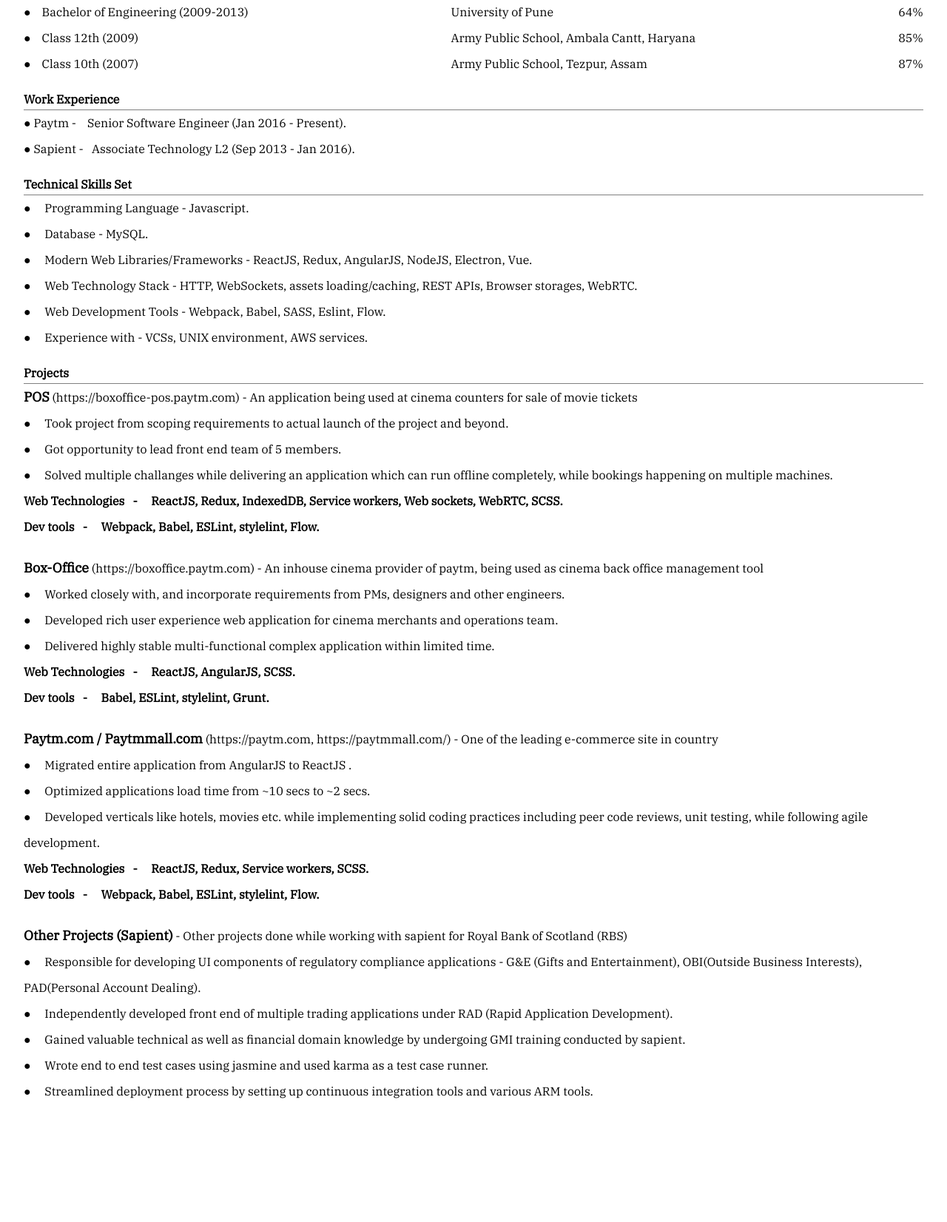
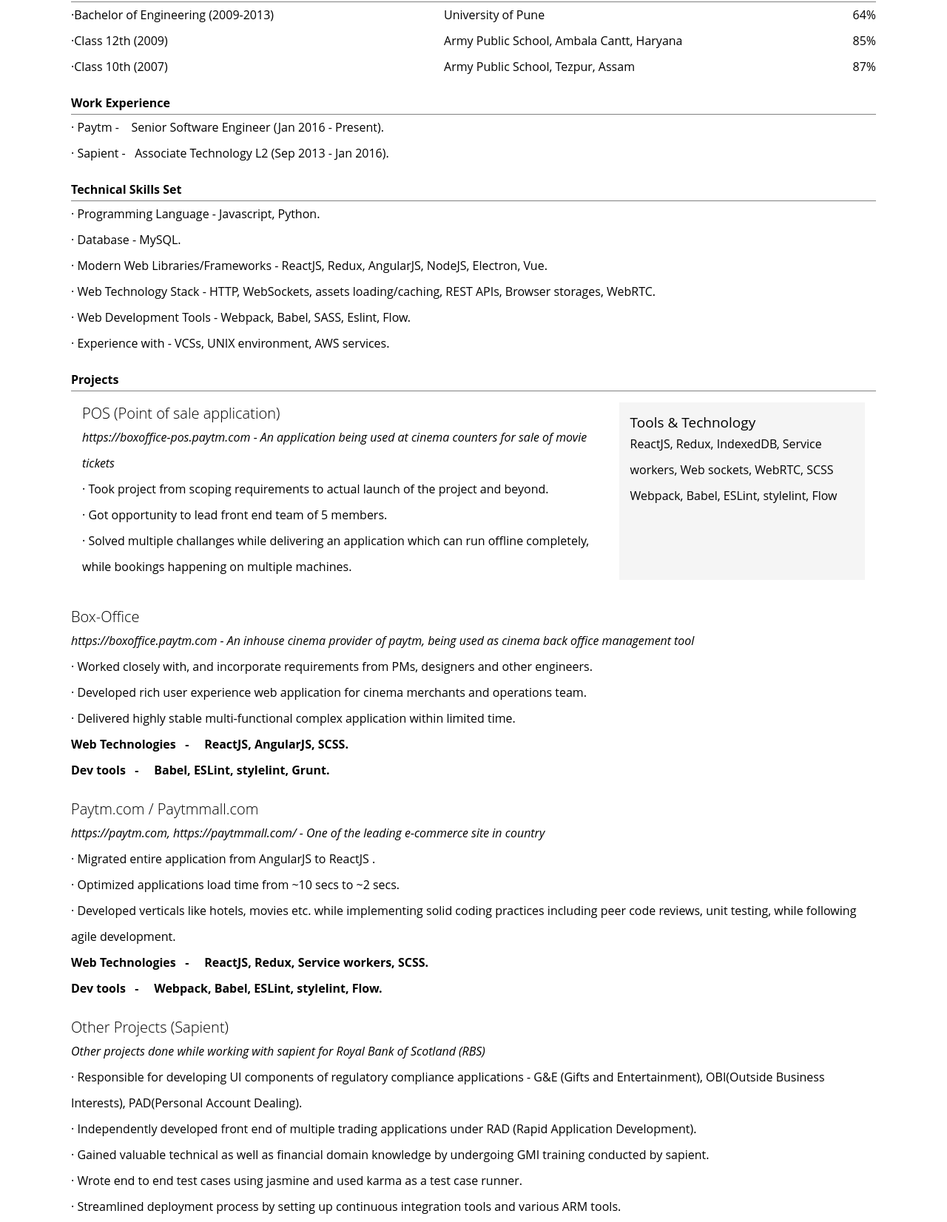
Before and after one commit to Mikoyan-Gurevich/gaurav-resume, a plain HTML site: page index.html in a window 1280 px wide. Shown: the part 113-1765 px from the top of the page at 74% size. Before the commit the page ends 1606 px from the top, so only its background shows below. Drawn offline with Linux system fonts and the light colour scheme.

Commit message:
temp commit

```diff
--- a/index.html
+++ b/index.html
@@ -5,17 +5,17 @@
     <style>
         html {
             width: 100%;
-            font-family: 'IBM Plex Serif', serif;
+            font-family: "Open Sans", sans-serif;
 
         }
 
         body {
-            width: 95%;
+            width: 85%;
             margin: auto;
         }
 
-        .fs18 {
-            font-size: 18px;
+        .projects {
+            font: 300 20px/30px 'Open Sans', sans-serif;
         }
 
         .name {
@@ -47,6 +47,28 @@
         .lh35 {
             line-height: 35px;
         }
+
+        .projectIntro {
+            font-style: italic;
+        }
+
+        .projectDescription {
+            width: 69%;
+            display: inline-block;
+            padding: 15px;
+        }
+
+        .toolsTitle {
+            font: 400 19px/24px 'Open Sans', sans-serif;
+        }
+
+        .projectTools {
+            width: 30%;
+            display: inline-block;
+            background-color: #f5f5f5;
+            padding: 15px;
+            margin: 15px;
+        }
     </style>
     <link href="https://fonts.googleapis.com/css?family=IBM+Plex+Serif" rel="stylesheet">
 
@@ -67,9 +89,9 @@
         <div class='bold underline'>Qualifications</div>
         <div class='flex'>
             <div class='flex column lh35'>
-                <span>&#9679; &nbsp; &nbsp;Bachelor of Engineering (2009-2013)</span>
-                <span>&#9679; &nbsp; &nbsp;Class 12th (2009)</span>
-                <span>&#9679; &nbsp; &nbsp;Class 10th (2007)</span>
+                <span>&#183;Bachelor of Engineering (2009-2013)</span>
+                <span>&#183;Class 12th (2009)</span>
+                <span>&#183;Class 10th (2007)</span>
             </div>
             <div class='flex column lh35'>
                 <span>University of Pune</span>
@@ -87,8 +109,8 @@
         <div class='bold underline'>Work Experience</div>
         <div class='flex'>
             <div class='flex column lh35'>
-                <span>&#9679; Paytm -&nbsp; &nbsp; Senior Software Engineer (Jan 2016 - Present).</span>
-                <span>&#9679; Sapient -&nbsp; &nbsp;Associate Technology L2 (Sep 2013 - Jan 2016).</span>
+                <span>&#183; Paytm -&nbsp; &nbsp; Senior Software Engineer (Jan 2016 - Present).</span>
+                <span>&#183; Sapient -&nbsp; &nbsp;Associate Technology L2 (Sep 2013 - Jan 2016).</span>
             </div>
         </div>
     </div>
@@ -97,23 +119,23 @@
         <div class='flex'>
             <div class='flex column lh35'>
                 <span>
-                    &#9679; &nbsp; &nbsp; Programming Language - Javascript.
+                    &#183; Programming Language - Javascript, Python.
                 </span>
                 <span>
-                    &#9679; &nbsp; &nbsp; Database - MySQL.
+                    &#183; Database - MySQL.
                 </span>
                 <span>
-                    &#9679; &nbsp; &nbsp; Modern Web Libraries/Frameworks - ReactJS, Redux, AngularJS, NodeJS, Electron, Vue.
+                    &#183; Modern Web Libraries/Frameworks - ReactJS, Redux, AngularJS, NodeJS, Electron, Vue.
                 </span>
                 <span>
-                    &#9679; &nbsp; &nbsp; Web Technology Stack - HTTP, WebSockets, assets loading/caching, REST APIs, Browser storages, WebRTC.
+                    &#183; Web Technology Stack - HTTP, WebSockets, assets loading/caching, REST APIs, Browser storages, WebRTC.
                 </span>
                 <span>
-                    &#9679; &nbsp; &nbsp; Web Development Tools - Webpack, Babel, SASS, Eslint, Flow.
+                    &#183; Web Development Tools - Webpack, Babel, SASS, Eslint, Flow.
 
                 </span>
                 <span>
-                    &#9679; &nbsp; &nbsp; Experience with - VCSs, UNIX environment, AWS services.
+                    &#183; Experience with - VCSs, UNIX environment, AWS services.
                 </span>
             </div>
         </div>
@@ -122,38 +144,45 @@
         <div class='bold underline'>Projects</div>
         <div class='flex'>
             <div class='flex column lh35'>
-                <span>
-                    <span class='bold fs18'>POS</span> (https://boxoffice-pos.paytm.com) - An application being used at cinema counters for sale
-                    of movie tickets
+                <div class='flex'>
+                    <div class='projectDescription'>
+                        <span>
+                            <span class='projects'>POS (Point of sale application)</span>
+                        </span>
+                        <div class='projectIntro'>
+                            https://boxoffice-pos.paytm.com - An application being used at cinema counters for sale of movie tickets
+                        </div>
+                        <div>
+                            &#183; Took project from scoping requirements to actual launch of the project and beyond.
+                        </div>
+                        <div>
+                            &#183; Got opportunity to lead front end team of 5 members.
+                        </div>
+                        <div>
+                            &#183; Solved multiple challanges while delivering an application which can run offline completely, while bookings happening
+                            on multiple machines.
+                        </div>
+                    </div>
+                    <div class='projectTools'>
+                        <span class='toolsTitle'>Tools & Technology</span>
+                        <div>ReactJS, Redux, IndexedDB, Service workers, Web sockets, WebRTC, SCSS</div>
+                        <div>Webpack, Babel, ESLint, stylelint, Flow</div>
+                    </div>
+                </div>
+                <span class='mt20'>
+                    <span class='projects'>Box-Office</span>
+                </span>
+                <span class='projectIntro'>https://boxoffice.paytm.com - An inhouse cinema provider of paytm, being used as cinema back office management
+                    tool
                 </span>
                 <span>
-                    &#9679; &nbsp; &nbsp; Took project from scoping requirements to actual launch of the project and beyond.
+                    &#183; Worked closely with, and incorporate requirements from PMs, designers and other engineers.
                 </span>
                 <span>
-                    &#9679; &nbsp; &nbsp; Got opportunity to lead front end team of 5 members.
+                    &#183; Developed rich user experience web application for cinema merchants and operations team.
                 </span>
                 <span>
-                    &#9679; &nbsp; &nbsp; Solved multiple challanges while delivering an application which can run offline completely, while
-                    bookings happening on multiple machines.
-                </span>
-                <span class='bold'>
-                    Web Technologies &nbsp; - &nbsp; &nbsp; ReactJS, Redux, IndexedDB, Service workers, Web sockets, WebRTC, SCSS.
-                </span>
-                <span class='bold'>
-                    Dev tools &nbsp; - &nbsp; &nbsp; Webpack, Babel, ESLint, stylelint, Flow.
-                </span>
-                <span class='mt20'>
-                    <span class='bold fs18'>Box-Office</span> (https://boxoffice.paytm.com) - An inhouse cinema provider of paytm, being used as
-                    cinema back office management tool
-                </span>
-                <span>
-                    &#9679; &nbsp; &nbsp; Worked closely with, and incorporate requirements from PMs, designers and other engineers.
-                </span>
-                <span>
-                    &#9679; &nbsp; &nbsp; Developed rich user experience web application for cinema merchants and operations team.
-                </span>
-                <span>
-                    &#9679; &nbsp; &nbsp; Delivered highly stable multi-functional complex application within limited time.
+                    &#183; Delivered highly stable multi-functional complex application within limited time.
                 </span>
                 <span class='bold'>
                     Web Technologies &nbsp; - &nbsp; &nbsp; ReactJS, AngularJS, SCSS.
@@ -162,18 +191,18 @@
                     Dev tools &nbsp; - &nbsp; &nbsp; Babel, ESLint, stylelint, Grunt.
                 </span>
                 <span class='mt20'>
-                    <span class='bold fs18'>Paytm.com / Paytmmall.com</span> (https://paytm.com, https://paytmmall.com/) - One of the leading e-commerce
-                    site in country
+                    <span class='projects'>Paytm.com / Paytmmall.com</span>
+                </span>
+                <span class='projectIntro'>https://paytm.com, https://paytmmall.com/ - One of the leading e-commerce site in country</span>
+                <span>
+                    &#183; Migrated entire application from AngularJS to ReactJS .
                 </span>
                 <span>
-                    &#9679; &nbsp; &nbsp; Migrated entire application from AngularJS to ReactJS .
+                    &#183; Optimized applications load time from ~10 secs to ~2 secs.
                 </span>
                 <span>
-                    &#9679; &nbsp; &nbsp; Optimized applications load time from ~10 secs to ~2 secs.
-                </span>
-                <span>
-                    &#9679; &nbsp; &nbsp; Developed verticals like hotels, movies etc. while implementing solid coding practices including peer
-                    code reviews, unit testing, while following agile development.
+                    &#183; Developed verticals like hotels, movies etc. while implementing solid coding practices including peer code reviews,
+                    unit testing, while following agile development.
                 </span>
                 <span class='bold'>
                     Web Technologies &nbsp; - &nbsp; &nbsp; ReactJS, Redux, Service workers, SCSS.
@@ -182,26 +211,31 @@
                     Dev tools &nbsp; - &nbsp; &nbsp; Webpack, Babel, ESLint, stylelint, Flow.
                 </span>
                 <span class='mt20'>
-                    <span class='bold fs18'>Other Projects (Sapient)</span> - Other projects done while working with sapient for Royal Bank of Scotland
-                    (RBS)
+                    <span class='projects'>Other Projects (Sapient)</span>
+                </span>
+                <span class='projectIntro'>Other projects done while working with sapient for Royal Bank of Scotland (RBS)</span>
+                <span>
+                    &#183; Responsible for developing UI components of regulatory compliance applications - G&amp;E (Gifts and Entertainment),
+                    OBI(Outside Business Interests), PAD(Personal Account Dealing).
                 </span>
                 <span>
-                    &#9679; &nbsp; &nbsp; Responsible for developing UI components of regulatory compliance applications - G&amp;E (Gifts and
-                    Entertainment), OBI(Outside Business Interests), PAD(Personal Account Dealing).
+                    &#183; Independently developed front end of multiple trading applications under RAD (Rapid Application Development).
                 </span>
                 <span>
-                    &#9679; &nbsp; &nbsp; Independently developed front end of multiple trading applications under RAD (Rapid Application Development).
+                    &#183; Gained valuable technical as well as financial domain knowledge by undergoing GMI training conducted by sapient.
                 </span>
                 <span>
-                    &#9679; &nbsp; &nbsp; Gained valuable technical as well as financial domain knowledge by undergoing GMI training conducted
-                    by sapient.
+                    &#183; Wrote end to end test cases using jasmine and used karma as a test case runner.
                 </span>
                 <span>
-                    &#9679; &nbsp; &nbsp; Wrote end to end test cases using jasmine and used karma as a test case runner.
+                    &#183; Streamlined deployment process by setting up continuous integration tools and various ARM tools.
                 </span>
-                <span>
-                    &#9679; &nbsp; &nbsp; Streamlined deployment process by setting up continuous integration tools and various ARM tools.
-                </span>
+                <br>
+                <br>
+                <br>
+                <br>
+                <br>
+                <br>
             </div>
         </div>
     </div>
```
